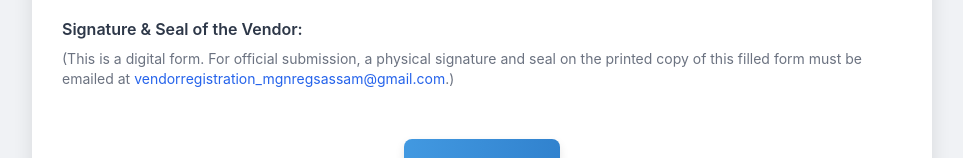
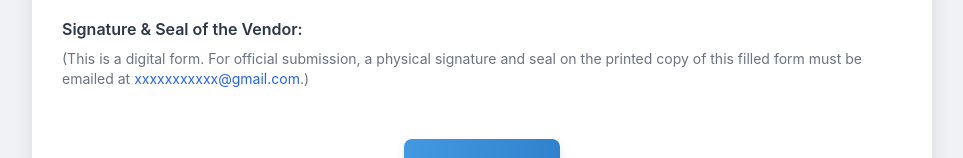
Before and after one commit to MGNREGS/Vendor-Registration, a plain HTML site: page index.html in a window 1280 px wide. Shown: the part 3222-3380 px from the top of the page, without its empty margins (158-1121 px from the left). Drawn offline with nearby package versions, Linux system fonts and the light colour scheme.

Commit message:
Update index.html

```diff
--- a/index.html
+++ b/index.html
@@ -428,7 +428,7 @@
                     <div class="form-group col-span-full">
                         <label>Signature & Seal of the Vendor:</label>
                         <p class="text-sm text-gray-500">
-                            (This is a digital form. For official submission, a physical signature and seal on the printed copy of this filled form must be emailed at <a href="mailto:vendorregistration_mgnregsassam@gmail.com" class="text-blue-600 hover:underline">vendorregistration_mgnregsassam@gmail.com</a>.)
+                            (This is a digital form. For official submission, a physical signature and seal on the printed copy of this filled form must be emailed at <a href="mailto:xxxxxxxxxxx@gmail.com" class="text-blue-600 hover:underline">xxxxxxxxxxx@gmail.com</a>.)
                         </p>
                     </div>
                 </div>
```
